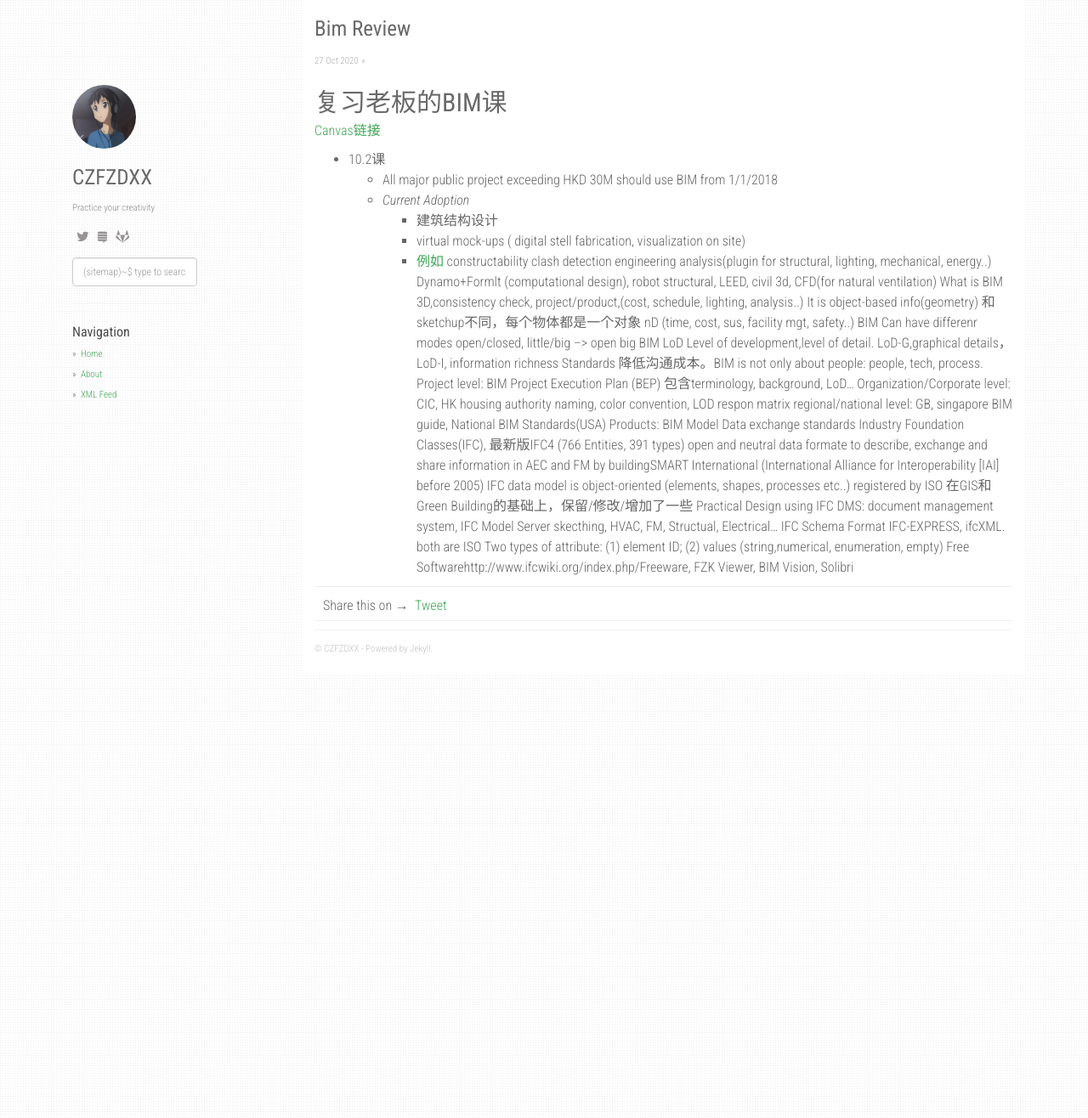
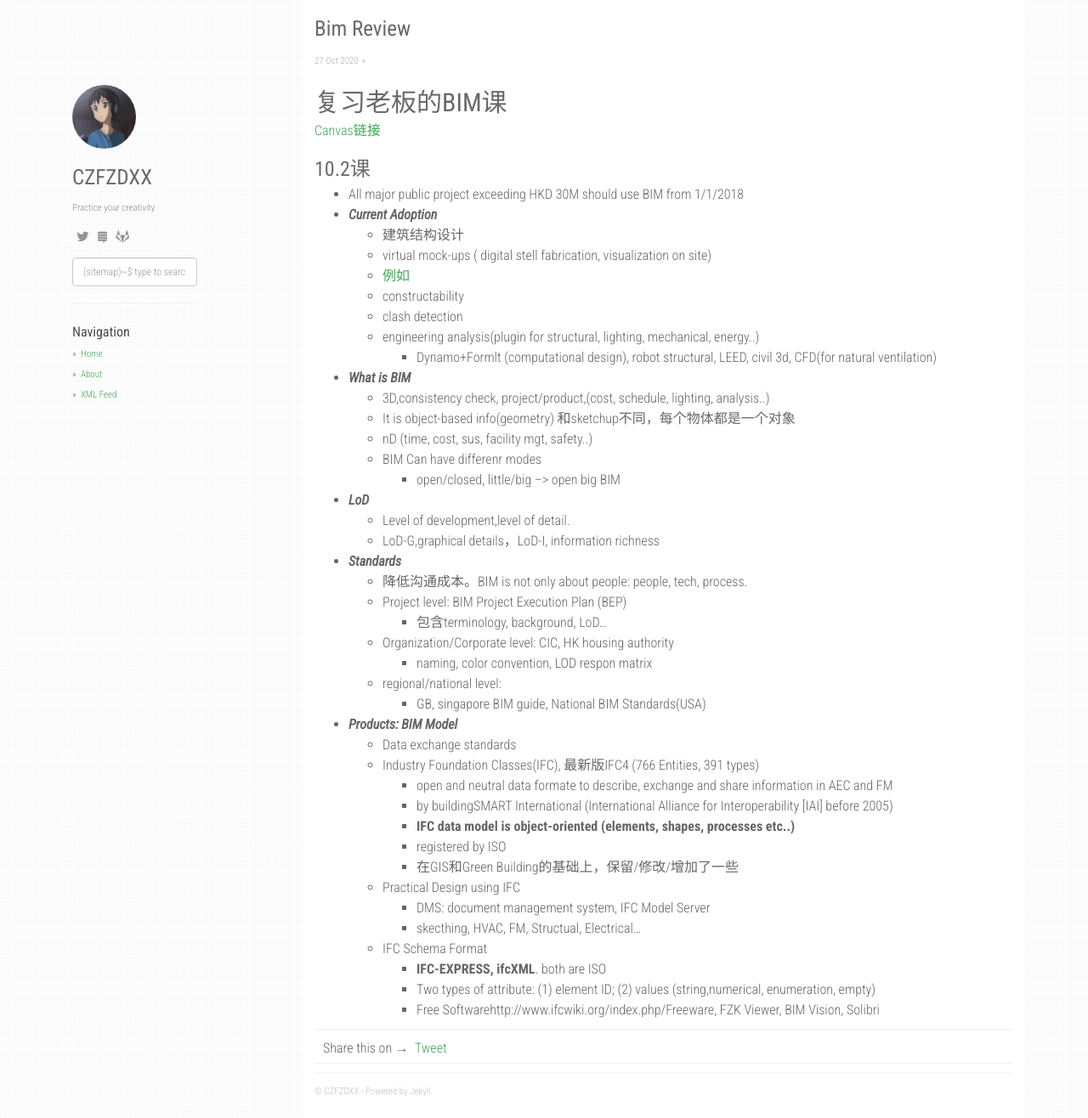
Before and after one commit to czy95/czy95.github.io, a Jekyll site: the page built from _posts/2020-10-27-Bim-Review.md, in a window 1280 px wide and 1316 px high. Shown: the whole window at 85% size. Built offline with Jekyll 4.4.1, drawn with Linux system fonts in a browser that asks for light colours; nearby versions of some CDN libraries; our own code applies the rules of GitHub Pages for plain Markdown files; comment, search, counter and statistics services are not loaded; some of the changed lines change nothing that is shown.

Commit message:
Update 2020-10-27-Bim-Review.md

```diff
--- a/_posts/2020-10-27-Bim-Review.md
+++ b/_posts/2020-10-27-Bim-Review.md
@@ -1,45 +1,45 @@
 ## 复习老板的BIM课
 [Canvas链接](https://access.ust.hk/cas/login?client_name=Student+%2F+Staff+%2F+Project&ticket=ST-296501-1xlfQ2m10wn7DnedfkE2mekFL-scas1)
 
-* 10.2课
-  - All major public project exceeding HKD 30M should use BIM from 1/1/2018
-  - *Current Adoption*
-    - 建筑结构设计
-    - virtual mock-ups ( digital stell fabrication, visualization on site)
-    - [例如](/static/img/10271.JPG)
-constructability
-clash detection
-engineering analysis(plugin for structural, lighting, mechanical, energy..)
-Dynamo+Formlt (computational design), robot structural, LEED, civil 3d, CFD(for natural ventilation)
-What is BIM
-3D,consistency check, project/product,(cost, schedule, lighting, analysis..)
-It is object-based info(geometry) 和sketchup不同，每个物体都是一个对象
-nD (time, cost, sus, facility mgt, safety..)
-BIM Can have differenr modes
-open/closed, little/big –> open big BIM
-LoD
-Level of development,level of detail.
-LoD-G,graphical details，LoD-I, information richness
-Standards
-降低沟通成本。BIM is not only about people: people, tech, process.
-Project level: BIM Project Execution Plan (BEP)
-包含terminology, background, LoD…
-Organization/Corporate level: CIC, HK housing authority
-naming, color convention, LOD respon matrix
-regional/national level:
-GB, singapore BIM guide, National BIM Standards(USA)
-Products: BIM Model
-Data exchange standards
-Industry Foundation Classes(IFC), 最新版IFC4 (766 Entities, 391 types)
-open and neutral data formate to describe, exchange and share information in AEC and FM
-by buildingSMART International (International Alliance for Interoperability [IAI] before 2005)
-IFC data model is object-oriented (elements, shapes, processes etc..)
-registered by ISO
-在GIS和Green Building的基础上，保留/修改/增加了一些
-Practical Design using IFC
-DMS: document management system, IFC Model Server
-skecthing, HVAC, FM, Structual, Electrical…
-IFC Schema Format
-IFC-EXPRESS, ifcXML. both are ISO
-Two types of attribute: (1) element ID; (2) values (string,numerical, enumeration, empty)
-Free Softwarehttp://www.ifcwiki.org/index.php/Freeware, FZK Viewer, BIM Vision, Solibri
+### 10.2课
+- All major public project exceeding HKD 30M should use BIM from 1/1/2018
+- ***Current Adoption***
+  - 建筑结构设计
+  - virtual mock-ups ( digital stell fabrication, visualization on site)
+  - [例如](/static/img/10271.JPG)
+  - constructability
+  - clash detection
+  - engineering analysis(plugin for structural, lighting, mechanical, energy..)
+    - Dynamo+Formlt (computational design), robot structural, LEED, civil 3d, CFD(for natural ventilation)
+* ***What is BIM***
+  - 3D,consistency check, project/product,(cost, schedule, lighting, analysis..)
+  - It is object-based info(geometry) 和sketchup不同，每个物体都是一个对象
+  - nD (time, cost, sus, facility mgt, safety..)
+  - BIM Can have differenr modes
+    - open/closed, little/big –> open big BIM
+* ***LoD***
+  - Level of development,level of detail.
+  - LoD-G,graphical details，LoD-I, information richness
+* ***Standards***
+  - 降低沟通成本。BIM is not only about people: people, tech, process.
+  - Project level: BIM Project Execution Plan (BEP)
+    - 包含terminology, background, LoD…
+  - Organization/Corporate level: CIC, HK housing authority
+    - naming, color convention, LOD respon matrix
+  - regional/national level:
+    - GB, singapore BIM guide, National BIM Standards(USA)
+* ***Products: BIM Model***
+  - Data exchange standards
+  - Industry Foundation Classes(IFC), 最新版IFC4 (766 Entities, 391 types)
+    - open and neutral data formate to describe, exchange and share information in AEC and FM
+    - by buildingSMART International (International Alliance for Interoperability [IAI] before 2005)
+    - **IFC data model is object-oriented (elements, shapes, processes etc..)**
+    - registered by ISO
+    - 在GIS和Green Building的基础上，保留/修改/增加了一些
+  - Practical Design using IFC
+    - DMS: document management system, IFC Model Server
+    - skecthing, HVAC, FM, Structual, Electrical…
+  - IFC Schema Format
+    - **IFC-EXPRESS, ifcXML**. both are ISO
+    - Two types of attribute: (1) element ID; (2) values (string,numerical, enumeration, empty)
+    - Free Softwarehttp://www.ifcwiki.org/index.php/Freeware, FZK Viewer, BIM Vision, Solibri
```
